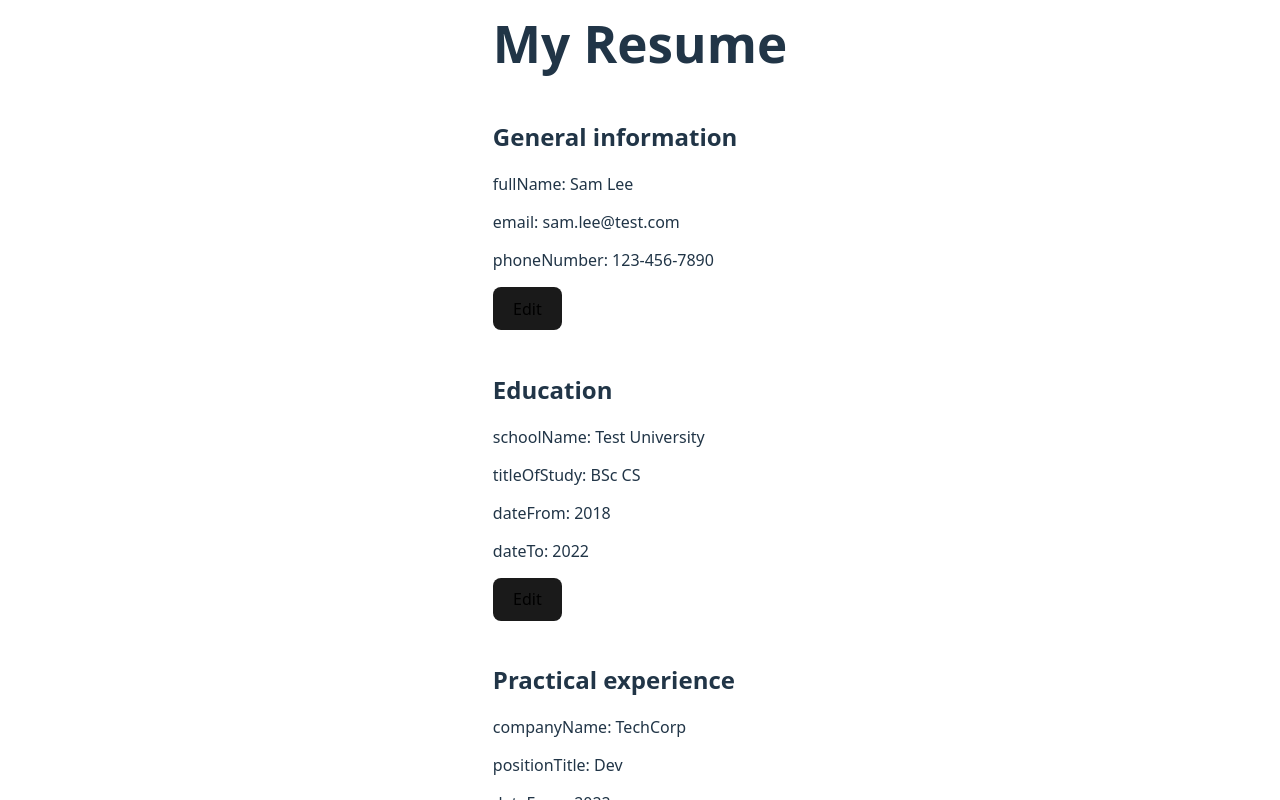
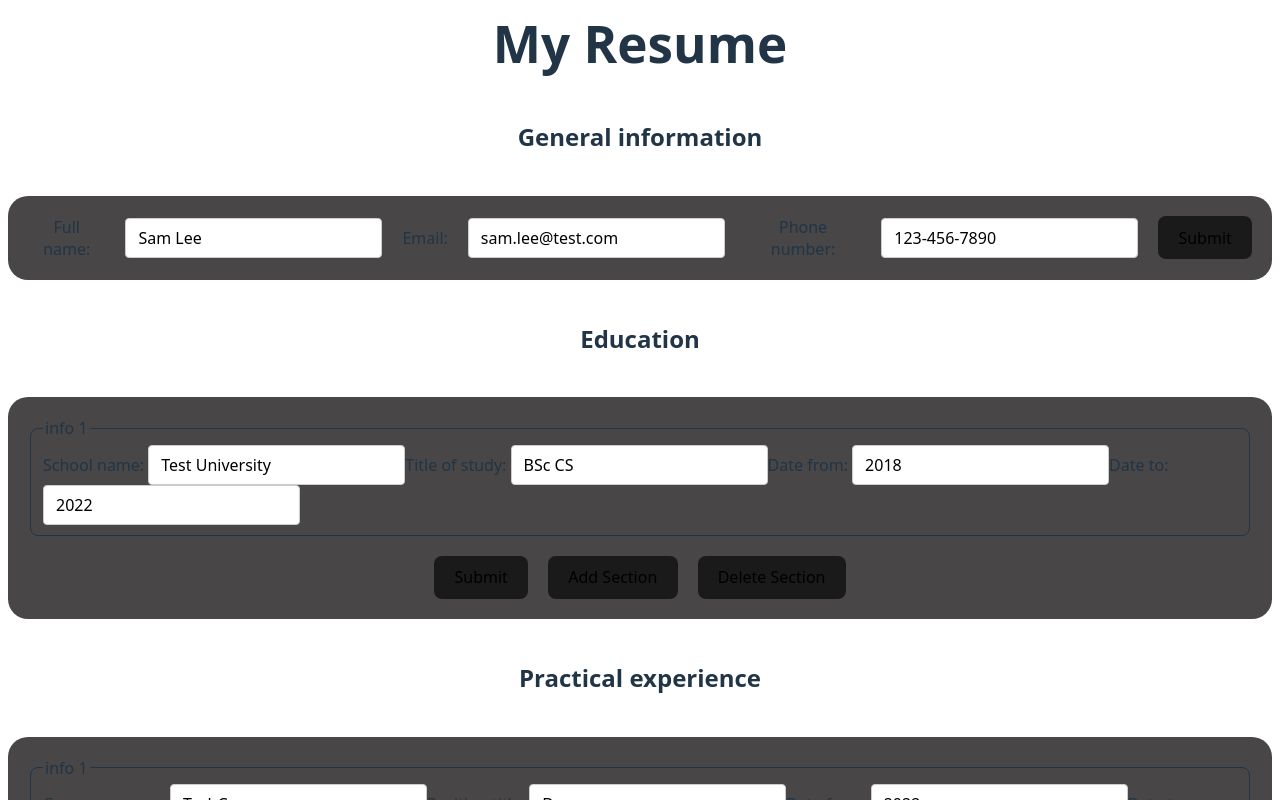
Before and after one commit to Lancer385/CV-Application, a React (Vite) app: page / in a window 1280 px wide. Shown: the top 800 px of the page. Built offline with nearby package versions, Linux system fonts and the light colour scheme.

Commit message:
add: CSS styles for View - make Editing mode the default

```diff
--- a/src/components/Input.jsx
+++ b/src/components/Input.jsx
@@ -15,7 +15,7 @@ function Input({index, objectKey, value, handleInputChange}){
     }
     return (
         <>
-       <label htmlFor={objectKey}>{sentenceCase(objectKey)}</label>
+       <label htmlFor={objectKey}>{sentenceCase(objectKey)}: </label>
        <input id={objectKey}
               type={inputType}
               value={value}
--- a/src/components/Section.jsx
+++ b/src/components/Section.jsx
@@ -4,7 +4,7 @@ import { useState } from "react";
 import { useImmer } from "use-immer";
 
 function Section({name, cvData}){
-    const [isEditable, toggleEdit] = useState(false)
+    const [isEditable, toggleEdit] = useState(true)
     const [data, setData] = useImmer(cvData);
 
     function handleToggling(){
--- a/src/components/View.jsx
+++ b/src/components/View.jsx
@@ -1,5 +1,5 @@
 import { sentenceCase } from "change-case"
-
+import '../styles/view.css'
 function View({name, data, handleToggling}){
     function toggle(){
         handleToggling(name)
@@ -7,30 +7,37 @@ function View({name, data, handleToggling}){
 
     if (Array.isArray(data)){
         return (
-            <>
+            <div className="view">
             <h2>{sentenceCase(name)}</h2>
-                {data.map((item) => (
-                    Object.entries(item).map(([key, value]) => (
-                    <div className="view" key={key}>
-                    <p>{key}: {value}</p>
+                {data.map((item, index) => (
+                <div className="info" key={index}>
+                {Object.entries(item).map(([key, value]) => (
+                    <div className={key} key={key}>
+                        <h3>{sentenceCase(key)}</h3>
+                        <p>{value}</p>
                     </div>
-                ))
+                ))}
+                </div>
             ))}
+
             <button onClick={toggle}>Edit</button>
-            </>
+            </div>
         )
     }
     else {
         return (
-            <>
+            <div className="view">
              <h2>{sentenceCase(name)}</h2>
+             <div className="info">
                 {Object.entries(data).map(([key, value]) => (
-                    <div className="view" key={key}>
-                    <p>{key}: {value}</p>
+                    <div className={key} key={key}>
+                    <h3>{sentenceCase(key)}</h3>
+                    <p>{value}</p>
                     </div>
                 ))}
+            </div>
                 <button onClick={toggle}>Edit</button>
-            </>
+            </div>
         )
     }
 }
--- a/src/styles/form.css
+++ b/src/styles/form.css
@@ -12,3 +12,49 @@ form {
 .education, .practicalExperience {
     flex-direction: column;
 }
+
+fieldset {
+    border: 1px solid;
+    border-radius: 8px;
+    text-align: left;
+}
+
+
+.buttons {
+    display: flex;
+    gap: 20px;
+}
+
+button {
+  border-radius: 8px;
+  border: 1px solid transparent;
+  padding: 0.6em 1.2em;
+  font-size: 1em;
+  font-weight: 500;
+  font-family: inherit;
+  background-color: #1a1a1a;
+  cursor: pointer;
+  transition: border-color 0.25s;
+}
+button:hover {
+  border-color: #646cff;
+}
+button:focus,
+button:focus-visible {
+  outline: 4px auto -webkit-focus-ring-color;
+}
+
+input {
+  border-radius: 4px;
+  border: 1px solid #ccc;
+  padding: 0.5em 0.75em;
+  font-size: 1em;
+  font-family: inherit;
+  outline: none;
+  transition: border-color 0.25s, box-shadow 0.25s;
+}
+
+input:focus {
+  border-color: #646cff;
+  box-shadow: 0 0 0 3px rgba(100, 108, 255, 0.3);
+}
--- a/src/styles/index.css
+++ b/src/styles/index.css
@@ -10,7 +10,10 @@
 }
 
 #root {
+  width: 100%;
   display: flex;
+  justify-content: center;
+  align-items: center;
   flex-direction: column;
   gap: 1.4em;
 }
@@ -41,37 +44,7 @@ h1 {
   }
 }
 
-
-button {
-  border-radius: 8px;
-  border: 1px solid transparent;
-  padding: 0.6em 1.2em;
-  font-size: 1em;
-  font-weight: 500;
-  font-family: inherit;
-  background-color: #1a1a1a;
-  cursor: pointer;
-  transition: border-color 0.25s;
+#root > div {
+  max-width: 80%;
+  min-width: 40%;
 }
-button:hover {
-  border-color: #646cff;
-}
-button:focus,
-button:focus-visible {
-  outline: 4px auto -webkit-focus-ring-color;
-}
-
-input {
-  border-radius: 4px;
-  border: 1px solid #ccc;
-  padding: 0.5em 0.75em;
-  font-size: 1em;
-  font-family: inherit;
-  outline: none;
-  transition: border-color 0.25s, box-shadow 0.25s;
-}
-
-input:focus {
-  border-color: #646cff; /* highlight on focus */
-  box-shadow: 0 0 0 3px rgba(100, 108, 255, 0.3); /* subtle glow */
-}
--- /dev/null
+++ b/src/styles/view.css
@@ -0,0 +1,22 @@
+.view {
+    display: flex;
+    padding: 20px;
+    border-radius: 20px;
+    gap: 20px;
+    flex-direction: column;
+    justify-content: center;
+    align-items: center;
+    text-align: center;
+    background-color: #484646;
+}
+.info {
+    display: flex;
+    flex-direction: column;
+    width: 100%;
+    gap: 10px;
+}
+.info > div {
+    background-color: #242424;
+    border-radius: 10px;
+    padding: 5px;
+}
```
